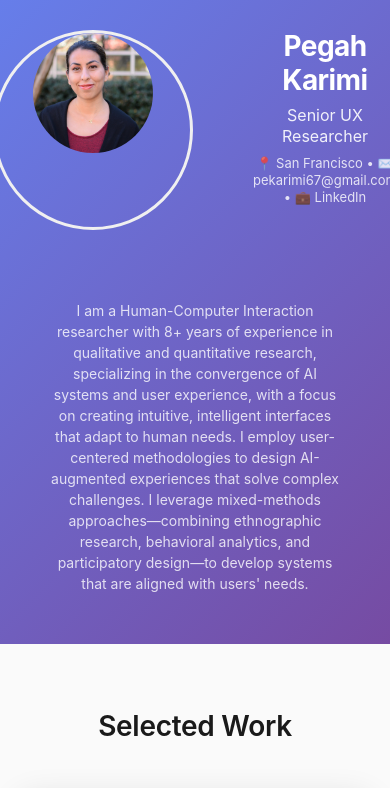
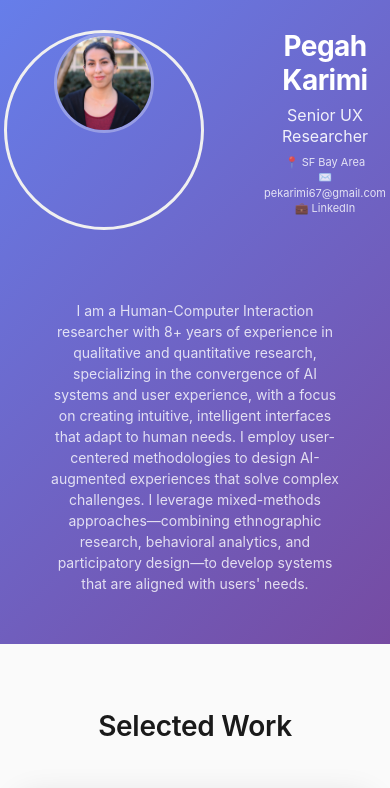
Before and after one commit to pekarimi/Website, a React (Create React App) app: page / in a window 390 px wide. Shown: the top 788 px of the page. Built offline with nearby package versions, Linux system fonts and the light colour scheme; grey boxes are pictures that could not be loaded.

Commit message:
Add mobile responsive design

```diff
--- a/src/App.css
+++ b/src/App.css
@@ -841,17 +841,32 @@ body {
     gap: 15px;
   }
 
+  /* Hide any decorative circles/backgrounds and show only the actual image */
+  .header svg,
+  .header circle,
+  .header .image-background,
+  .header [class*="circle"],
+  .header-content svg,
+  .header-content circle,
+  .header-content .image-background,
+  .header-content [class*="circle"] {
+    display: none !important;
+  }
+
   /* Make profile image smaller on mobile */
   .header img,
   .header-content img {
-    width: 120px !important;
-    height: 120px !important;
+    width: 100px !important;
+    height: 100px !important;
     border-radius: 50% !important;
     object-fit: cover !important;
     margin: 0 auto 15px auto !important;
     display: block !important;
     visibility: visible !important;
     opacity: 1 !important;
+    position: relative !important;
+    z-index: 10 !important;
+    border: 3px solid rgba(255, 255, 255, 0.3) !important;
   }
 
   /* Header text */
@@ -876,12 +891,14 @@ body {
   }
 
   .title::after {
-    content: "📍 San Francisco • ✉️ pekarimi67@gmail.com • 💼 LinkedIn";
+    content: "📍 SF Bay Area\A✉️ pekarimi67@gmail.com\A💼 LinkedIn";
+    white-space: pre-line;
     display: block;
-    font-size: 13px;
+    font-size: 11px;
     margin-top: 8px;
     color: rgba(255, 255, 255, 0.9);
-    line-height: 1.3;
+    line-height: 1.4;
+    text-align: center;
   }
 
   .description {
```
